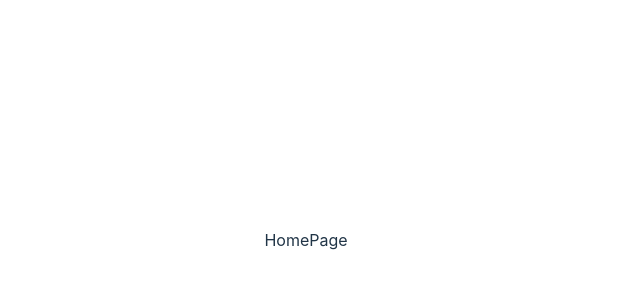
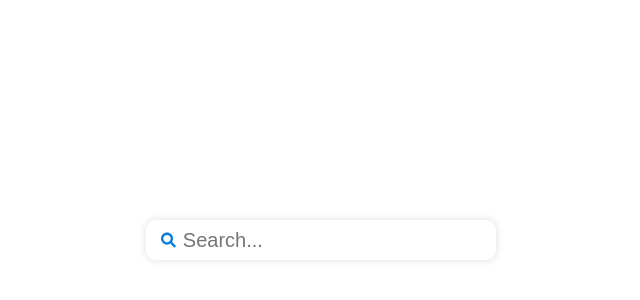
Before and after one commit to EricNorrwing/FoodApp, a React (Vite) app in the folder FoodApp/: page / in a window 1280 px wide. Shown: the part 160-460 px from the top of the page, without its empty margins (334-974 px from the left). Built offline with nearby package versions, Linux system fonts and the light colour scheme.

Commit message:
updated the new SearchbarComponent

```diff
--- a/FoodApp/package.json
+++ b/FoodApp/package.json
@@ -13,6 +13,7 @@
     "axios": "^1.6.7",
     "react": "^18.2.0",
     "react-dom": "^18.2.0",
+    "react-icons": "^5.0.1",
     "react-router-dom": "^6.22.3",
     "zustand": "^4.5.2"
   },
--- /dev/null
+++ b/FoodApp/src/components/searchbar/SearchBar.css
@@ -0,0 +1,27 @@
+.input-wrapper {
+  background-color: white;
+  width: 100%;
+  border-radius: 10px;
+  height: 2.5rem;
+  padding: 0 15px;
+  box-shadow: 0px 0px 8px #ddd;
+  display: flex;
+  align-items: center;
+}
+
+input {
+  background-color: transparent;
+  border: none;
+  height: 100%;
+  font-size: 1.25rem;
+  width: 100%;
+  margin-left: 5px;
+}
+
+input:focus {
+  outline: none;
+}
+
+#search-icon {
+  color: rgb(7, 126, 223);
+}
--- /dev/null
+++ b/FoodApp/src/components/searchbar/SearchBar.tsx
@@ -0,0 +1,43 @@
+import React, { useState } from "react";
+import { FaSearch } from "react-icons/fa";
+import "./SearchBar.css";
+import useRecipeState from "../../states/StateManager";
+
+export const SearchBar = ({ setResults }) => {
+  const [input, setInput] = useState("");
+
+  const URL = "https://sti-java-grupp1-5znlnp.reky.se";
+  const recipeState = useRecipeState();
+
+  const fetchData = (value) => {
+    fetch(`${URL}/recipes`)
+      .then((response) => response.json())
+      .then((json) => {
+        const lowerCaseValue = value.toLowerCase();
+        const results = json.filter((recipe) => {
+          return (
+            value &&
+            recipe &&
+            recipe.title.toLowerCase().includes(lowerCaseValue)
+          );
+        });
+        setResults(results);
+      });
+  };
+
+  const handleChange = (value) => {
+    setInput(value);
+    fetchData(value);
+  };
+
+  return (
+    <div className="input-wrapper">
+      <FaSearch id="search-icon" />
+      <input
+        placeholder="Search..."
+        value={input}
+        onChange={(e) => handleChange(e.target.value)}
+      />
+    </div>
+  );
+};
--- /dev/null
+++ b/FoodApp/src/components/searchbar/SearchResult.css
@@ -0,0 +1,9 @@
+.search-result {
+  padding: 10px 20px;
+}
+
+.search-result:hover {
+  background-color: #dddddd;
+  font-family: Arial, Helvetica, sans-serif;
+
+}
--- /dev/null
+++ b/FoodApp/src/components/searchbar/SearchResult.tsx
@@ -0,0 +1,5 @@
+import "./SearchResult.css";
+
+export const SearchResult = ({ result }) => {
+  return <div className="search-result">{result.title}</div>;
+};
--- /dev/null
+++ b/FoodApp/src/components/searchbar/SearchResultsList.css
@@ -0,0 +1,13 @@
+.results-list {
+  width: 100%;
+  background-color: white;
+  display: flex;
+  flex-direction: column;
+  box-shadow: 0px 0px 8px #ddd;
+  border-radius: 10px;
+  margin-top: 1rem;
+  max-height: 300px;
+  overflow-y: scroll;
+  color: black;
+
+}
--- /dev/null
+++ b/FoodApp/src/components/searchbar/SearchResultsList.tsx
@@ -0,0 +1,12 @@
+import "./SearchResultsList.css";
+import { SearchResult } from "./SearchResult";
+
+export const SearchResultsList = ({ results }) => {
+  return (
+    <div className="results-list">
+      {results.map((result, id) => {
+        return <SearchResult result={result} key={id} />;
+      })}
+    </div>
+  );
+};
--- a/FoodApp/src/pages/HomePage.tsx
+++ b/FoodApp/src/pages/HomePage.tsx
@@ -1,9 +1,20 @@
-import React from 'react'
+import { useState } from "react";
 
-const HomePage = () => {
+import { SearchBar } from "../components/searchbar/SearchBar";
+import { SearchResultsList } from "../components/searchbar/SearchResultsList";
+function App() {
+  const [results, setResults] = useState([]);
+
   return (
-    <div>HomePage</div>
-  )
+    <div className="App">
+      <div className="search-bar-container">
+        <SearchBar setResults={setResults} />
+        {results && results.length > 0 && (
+          <SearchResultsList results={results} />
+        )}
+      </div>
+    </div>
+  );
 }
 
-export default HomePage
+export default App;
```
Also changed, not shown: FoodApp/src/App.tsx (+10 -12 lines), 1 other file (tests, documents, lock files or other folders).
